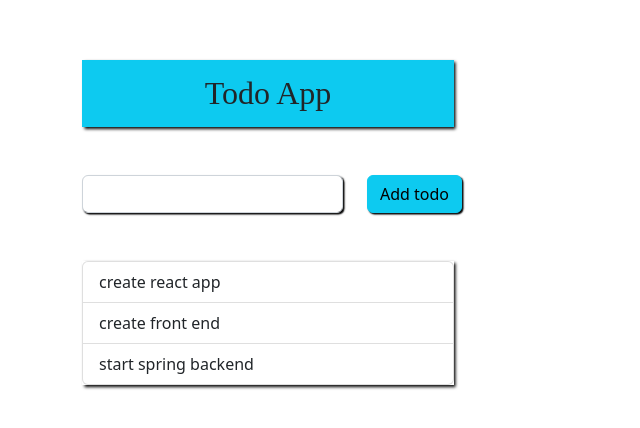
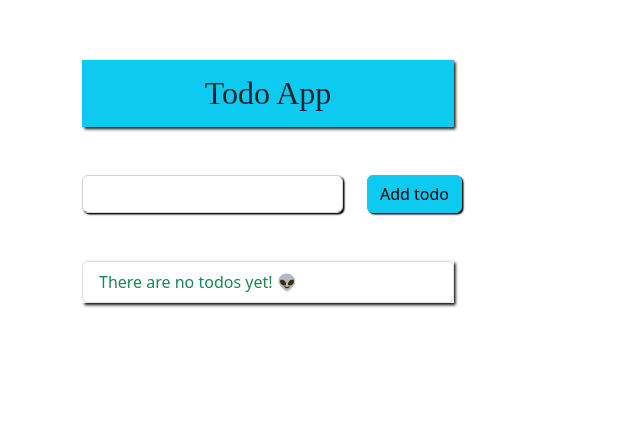
Before and after one commit to Dump00/Todo_Client, a React (Create React App) app: page / in a window 1280 px wide. Shown: the top 428 px of the page, without its empty margins (0-640 px from the left). Built offline with nearby package versions, Linux system fonts and the light colour scheme; a web font is replaced by a local one.

Commit message:
bugs fix

```diff
--- a/src/App.tsx
+++ b/src/App.tsx
@@ -7,11 +7,7 @@ import Todo from "./model/todo";
 
 const App = () => {
 
-  const TODO_LIST = [
-    new Todo('1', 'create react app'),
-    new Todo('2', 'create front end'),
-    new Todo('3', 'start spring backend')
-  ]
+  const TODO_LIST: Todo[] = []
 
   const [todoList, SetTodoList] = useState<Todo[]>(TODO_LIST)
 
--- a/src/components/add-todo/AddTodo.tsx
+++ b/src/components/add-todo/AddTodo.tsx
@@ -20,7 +20,7 @@ const AddTodo: React.FC<{onSave: (task: string) => void}> = ({onSave}) => {
             <input value={userInput} onChange={handleUserInput} type="text" id="inputtext" className="form-control todo-input" />
             </div>
             <div className="col-btn col-2">
-             <button onClick={handleAdd} className="btn btn-info btn-add"><span className="font-weight-bold">Add todo</span></button>
+             <button type='button' onClick={handleAdd} className="btn btn-info btn-add"><span className="font-weight-bold">Add todo</span></button>
             </div>
         </div>
     )
--- a/src/components/todo-list-group/TotoListGroup.tsx
+++ b/src/components/todo-list-group/TotoListGroup.tsx
@@ -5,6 +5,7 @@ const TodoListGroup: React.FC<{list: Todo[]}> = ({list}) => {
     return (
         <div className="todo-group col-4 mt-5">
             <ul className="list-group">
+                {list.length === 0 && <li className="list-group-item text-success">There are no todos yet! 👽</li>}
                 {list.map(todo => <li key={todo.id} className="list-group-item">{todo.todo}</li>)}
             </ul>
         </div>
```
